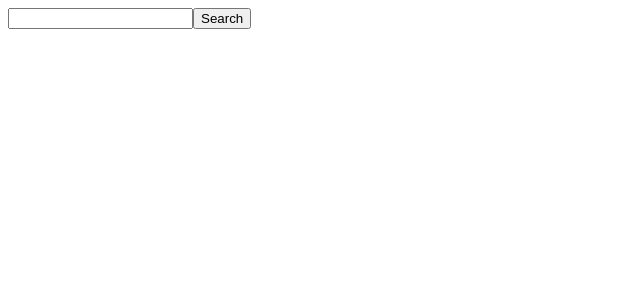
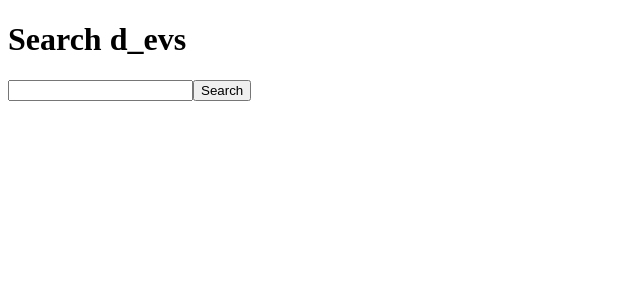
Before and after one commit to edsonsilvajr/petize-challenge, an Angular app: page / in a window 1280 px wide. Shown: the top 300 px of the page, without its empty margins (0-640 px from the left). Built offline with nearby package versions, Linux system fonts and the light colour scheme.

Commit message:
redirecionando ao encontrar usuário, alterado layout do html

```diff
--- a/src/app/pages/home/home.component.html
+++ b/src/app/pages/home/home.component.html
@@ -1,2 +1,7 @@
-<input type="text" [(ngModel)]="searchTerm" />
-<button (click)="search()">Search</button>
+<div>
+  <h1>Search d_evs</h1>
+  <div>
+    <input type="text" [(ngModel)]="searchTerm" />
+    <button (click)="search()">Search</button>
+  </div>
+</div>
--- a/src/app/pages/home/home.component.ts
+++ b/src/app/pages/home/home.component.ts
@@ -1,6 +1,8 @@
 import { Component } from '@angular/core';
 import { GithubService } from './../../services/github.service';
 import { ToastrMessageService } from './../../services/toastr.service';
+import { Router } from '@angular/router';
+import { DataService } from './../../services/data.service';
 
 @Component({
   selector: 'app-home',
@@ -10,7 +12,9 @@ import { ToastrMessageService } from './../../services/toastr.service';
 export class HomeComponent {
   constructor(
     private _gitService: GithubService,
-    private _toastrMessage: ToastrMessageService
+    private _toastrMessage: ToastrMessageService,
+    private _router: Router,
+    private _userData: DataService
   ) {}
   public searchTerm: string = '';
 
@@ -18,9 +22,11 @@ export class HomeComponent {
     this._gitService.getUser(this.searchTerm).subscribe({
       next: (result) => {
         console.log(result);
+        this._userData.setDate(result);
+        this._router.navigate(['/perfil']);
       },
       error: ({ error }) => {
-        this._toastrMessage.showMessage('error', error.message || 'oi', 'Erro');
+        this._toastrMessage.showMessage('error', error.message, 'Erro');
       },
     });
   }
```
